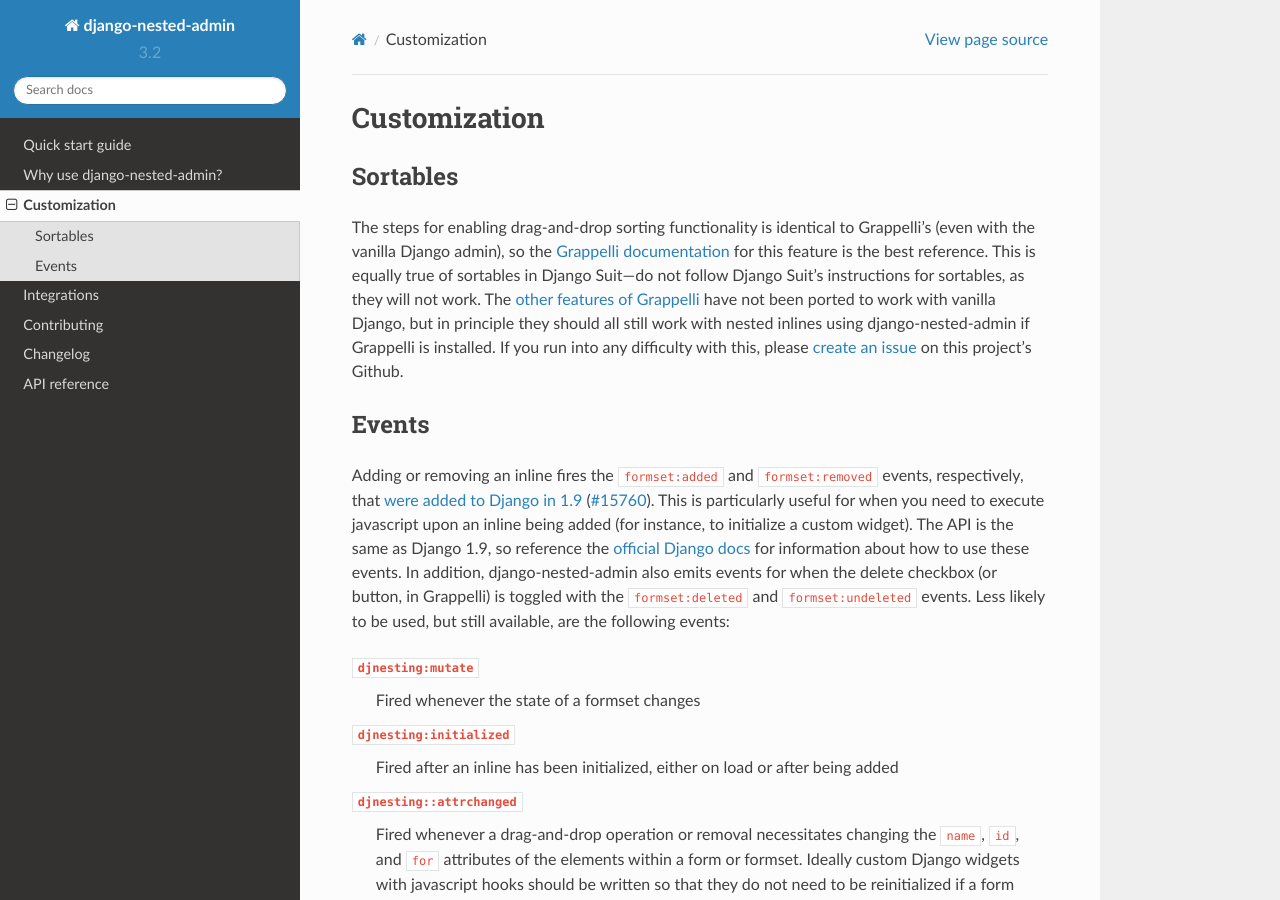
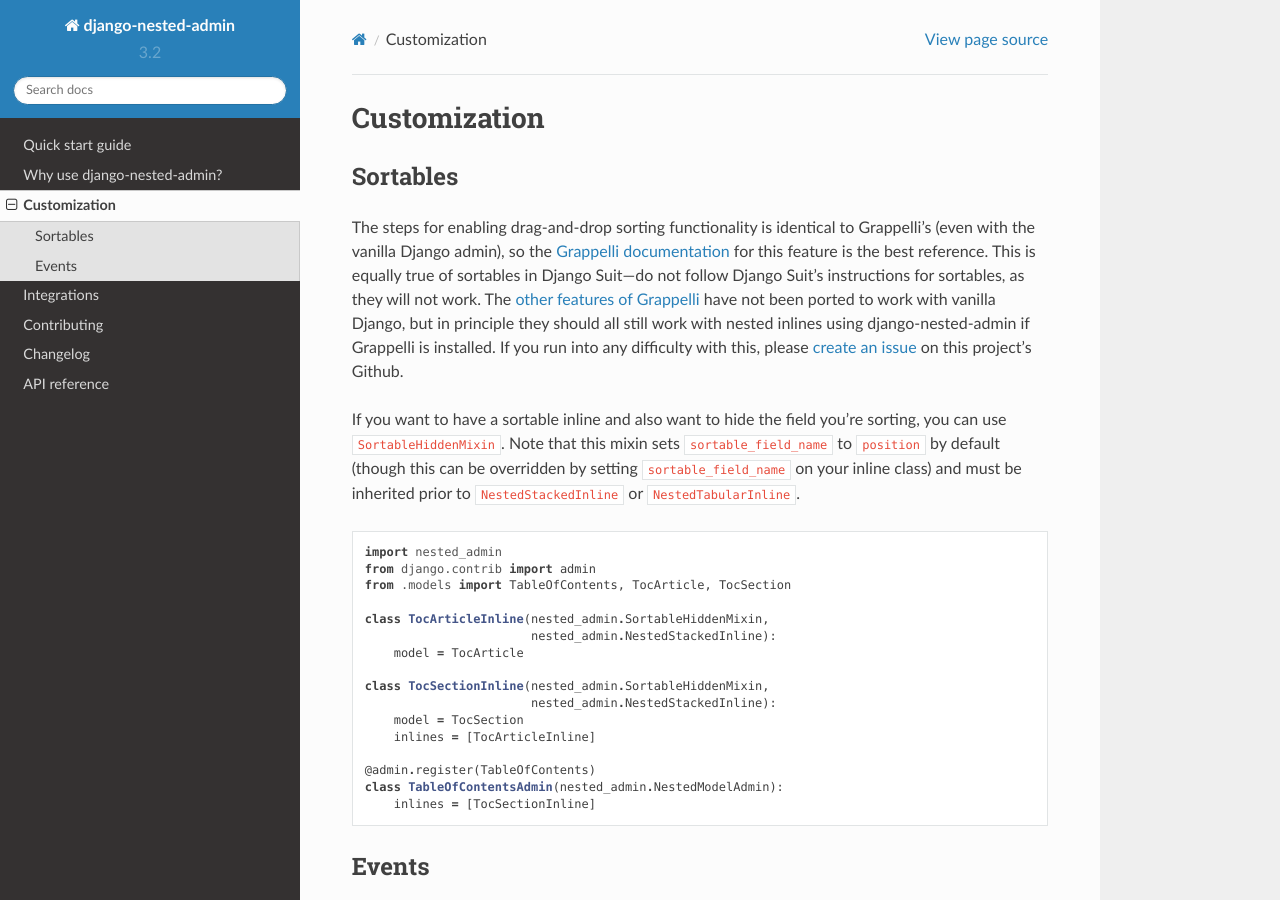
Before and after one commit to theatlantic/django-nested-admin, a Sphinx documentation site: the page built from docs/customization.rst, in a window 1280 px wide and 900 px high. Built offline with Sphinx 7.4.7 and the Read the Docs theme 2.0.0, drawn with Linux system fonts in a browser that asks for light colours.

Commit message:
Added SortableHiddenMixin to copy a useful shortcut from Grappelli

```diff
--- a/CHANGELOG.rst
+++ b/CHANGELOG.rst
@@ -5,9 +5,14 @@
 
 * Fixed: visual inconsistencies in grappelli tabular inline styles (`#136`_)
 * Fixed: numerous issues with django-polymorphic integration (`#138`_)
+* Feature: Added ``SortableHiddenMixin`` akin to grappelli’s
+`GrappelliSortableHiddenMixin`_ (`#123`_). Thanks `@brandenhall`_!
 
 .. _#136: https://github.com/theatlantic/django-nested-admin/issues/136
 .. _#138: https://github.com/theatlantic/django-nested-admin/issues/138
+.. _GrappelliSortableHiddenMixin: https://django-grappelli.readthedocs.io/en/2.12.2/customization.html#grappellisortablehiddenmixin
+.. _#123: https://github.com/theatlantic/django-nested-admin/pull/123
+.. @brandenhall_: https://github.com/brandenhall
 
 **3.2.2 (Apr 9, 2019)**
 
--- a/docs/customization.rst
+++ b/docs/customization.rst
@@ -8,6 +8,28 @@
 =========
 
 The steps for enabling drag-and-drop sorting functionality is identical to Grappelli’s (even with the vanilla Django admin), so the `Grappelli documentation <http://django-grappelli.readthedocs.org/en/latest/customization.html#inline-sortables>`_ for this feature is the best reference. This is equally true of sortables in Django Suit—do not follow Django Suit’s instructions for sortables, as they will not work. The `other features of Grappelli <http://django-grappelli.readthedocs.org/en/latest/customization.html>`_ have not been ported to work with vanilla Django, but in principle they should all still work with nested inlines using django-nested-admin if Grappelli is installed. If you run into any difficulty with this, please `create an issue <https://github.com/theatlantic/django-nested-admin/issues>`_ on this project’s Github.
+
+If you want to have a sortable inline and also want to hide the field you're sorting, you can use  ``SortableHiddenMixin``. Note that this mixin sets ``sortable_field_name`` to ``position`` by default (though this can be overridden by setting ``sortable_field_name`` on your inline class) and must be inherited prior to ``NestedStackedInline`` or ``NestedTabularInline``.
+
+.. code-block:: python
+
+    import nested_admin
+    from django.contrib import admin
+    from .models import TableOfContents, TocArticle, TocSection
+
+    class TocArticleInline(nested_admin.SortableHiddenMixin,
+                           nested_admin.NestedStackedInline):
+        model = TocArticle
+
+    class TocSectionInline(nested_admin.SortableHiddenMixin,
+                           nested_admin.NestedStackedInline):
+        model = TocSection
+        inlines = [TocArticleInline]
+
+    @admin.register(TableOfContents)
+    class TableOfContentsAdmin(nested_admin.NestedModelAdmin):
+        inlines = [TocSectionInline]
+
 
 Events
 ======
--- a/nested_admin/__init__.py
+++ b/nested_admin/__init__.py
@@ -22,6 +22,8 @@
 
 # import mapping to objects in other modules
 all_by_module = {
+    'nested_admin.forms': (
+        'SortableHiddenMixin'),
     'nested_admin.formsets': (
         'NestedInlineFormSet', 'NestedBaseGenericInlineFormSet'),
     'nested_admin.nested': (
@@ -42,7 +44,7 @@
     'NestedGenericStackedPolymorphicInline')
 
 # modules that should be imported when accessed as attributes of nested_admin
-attribute_modules = frozenset(['formsets', 'nested', 'polymorphic'])
+attribute_modules = frozenset(['forms', 'formsets', 'nested', 'polymorphic'])
 
 object_origins = {}
 for module, items in all_by_module.items():
```
Also changed, not shown: 1 other file.
